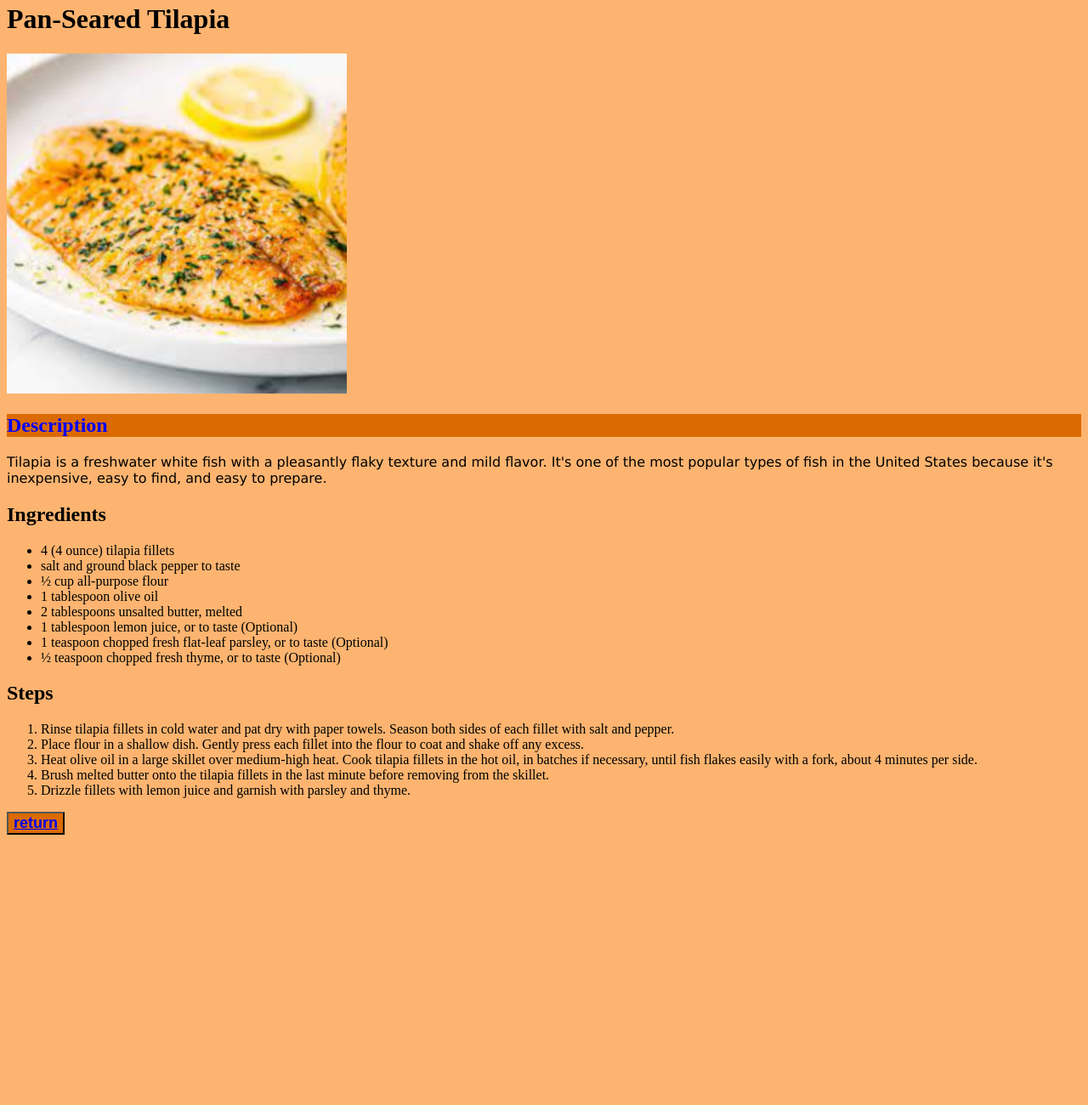
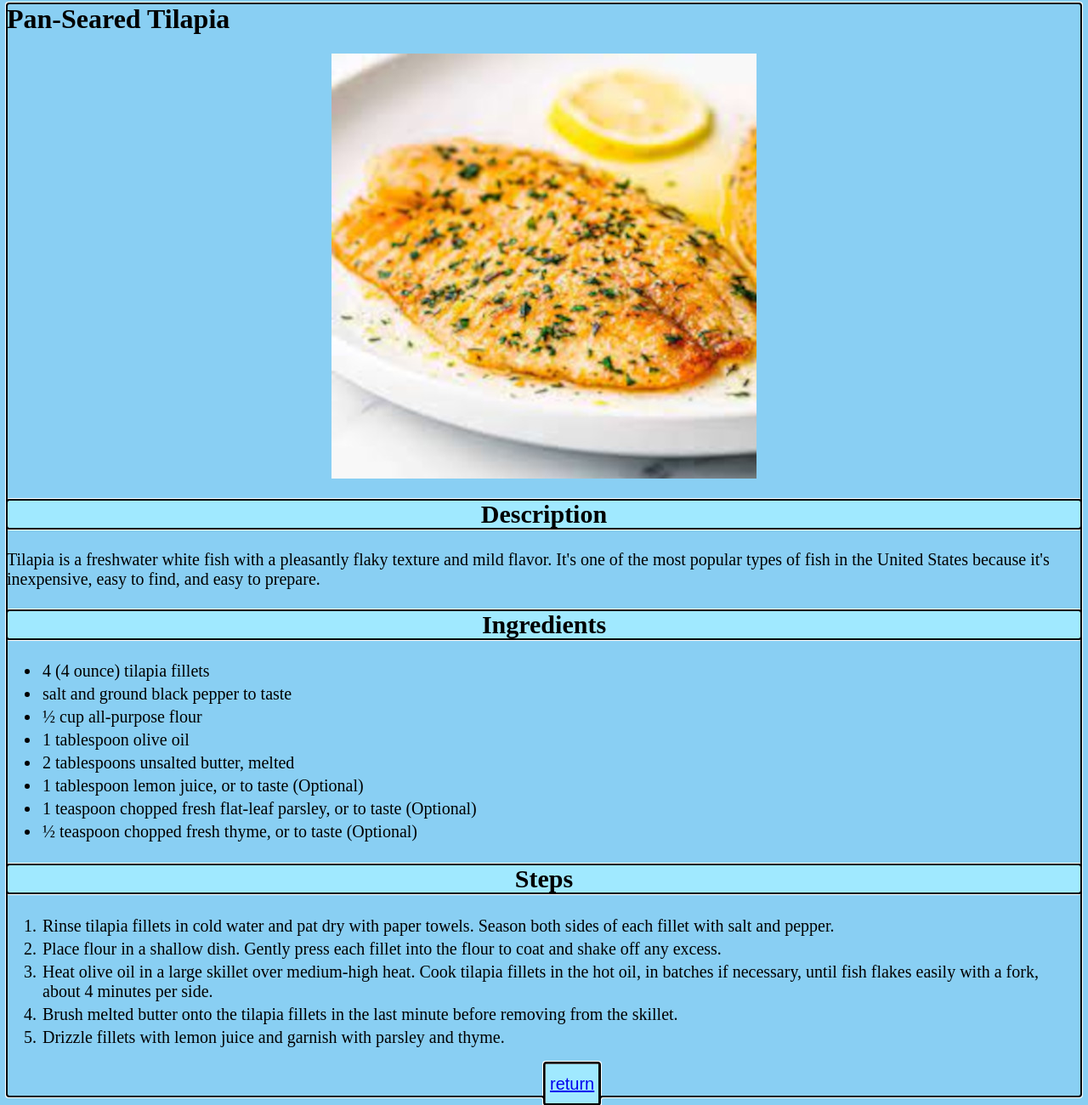
Before and after one commit to Emanuel0021/odin-recipes, a plain HTML site: page recipes/pan_seared_tilapia.html in a window 1280 px wide. Shown: the part 17-1317 px from the top of the page at 85% size. Before the commit the page ends 1007 px from the top, so only its background shows below. Drawn offline with Linux system fonts and the light colour scheme.

Commit message:
mach styles of all pages

```diff
--- a/recipes/css/beef.css
+++ b/recipes/css/beef.css
@@ -1,26 +1,52 @@
+body{
+    background-color: #89CFF3;
+    outline: auto 2px black;
+}
+/*#A0E9FF*/
+.titulo{
+    font-size: 35px;
+    text-align: center;
+    color: black;
+}
+img{
+    height: 500px;
+    width:auto;
+    margin-left: auto;
+    margin-right: auto;
+    display: block
+}
 
-body{
-    background-color: #e7e9ee;
-}
-.titulo{
-    color: blue;
-}
-.Description{
-background-color: #889ffa;
+h2{
+    outline: auto 2px black;
+    background-color: #A0E9FF;
+    font-size: 30px;
+    text-align: center;
 }
 
 p{
-    font-family: Verdana, Geneva, Tahoma, sans-serif;
-    color: blue;
-    font-size: medium;
+    font-size: 20px;
 }
-img{
-    height: auto;
-    width: 400px;
+
+li{
+    font-size: 20px;
+    padding: 2px;
+
+}
+
+.container{
+    outline: auto 1px black;
+    width: 0;
+    height: 40px;
+    margin: auto;
 }
 button{
+
+    font-size: 20px;
+    padding-left: 5px;
+    padding-right: 5px;
+    height: 50px;
+    width: auto;
+    margin: auto;
+    background-color: #A0E9FF;
     color: black;
-    font-size: large;
-    font-weight: 700;
-    background-color: #889ffa;
 }
--- a/recipes/css/brazi.css
+++ b/recipes/css/brazi.css
@@ -1,26 +1,52 @@
 body{
-    background-color: #e3e566;
+    background-color: #89CFF3;
+    outline: auto 2px black;
 }
+/*#A0E9FF*/
 .titulo{
-    color: blue;
+    font-size: 35px;
+    text-align: center;
+    color: black;
 }
-.Description{
-color:blue;
-background-color: #6f9b3c;
+img{
+    height: 500px;
+    width:auto;
+    margin-left: auto;
+    margin-right: auto;
+    display: block
+}
+
+h2{
+    outline: auto 2px black;
+    background-color: #A0E9FF;
+    font-size: 30px;
+    text-align: center;
 }
 
 p{
-    font-family: Verdana, Geneva, Tahoma, sans-serif;
-    color: black;
-    font-size: medium;
+    font-size: 20px;
 }
-img{
-    height: auto;
-    width: 400px;
+
+li{
+    font-size: 20px;
+    padding: 2px;
+
+}
+
+.container{
+    outline: auto 1px black;
+    width: 0;
+    height: 40px;
+    margin: auto;
 }
 button{
+
+    font-size: 20px;
+    padding-left: 5px;
+    padding-right: 5px;
+    height: 50px;
+    width: auto;
+    margin: auto;
+    background-color: #A0E9FF;
     color: black;
-    font-size: large;
-    font-weight: 700;
-    background-color: #6f9b3c;
 }
--- a/recipes/css/tilapia.css
+++ b/recipes/css/tilapia.css
@@ -1,23 +1,52 @@
-
 body{
-    background-color: #fdb470;
+    background-color: #89CFF3;
+    outline: auto 2px black;
 }
-p{
-    font-family: Verdana, Geneva, Tahoma, sans-serif;
-    color: rgb(0, 0, 0);
-    font-size: medium;
+/*#A0E9FF*/
+.titulo{
+    font-size: 35px;
+    text-align: center;
+    color: black;
 }
 img{
-    height: auto;
-    width: 400px;
+    height: 500px;
+    width:auto;
+    margin-left: auto;
+    margin-right: auto;
+    display: block
 }
-.Description{
-    color: blue;
-    background-color: #db6a00;
+
+h2{
+    outline: auto 2px black;
+    background-color: #A0E9FF;
+    font-size: 30px;
+    text-align: center;
+}
+
+p{
+    font-size: 20px;
+}
+
+li{
+    font-size: 20px;
+    padding: 2px;
+
+}
+
+.container{
+    outline: auto 1px black;
+    width: 0;
+    height: 40px;
+    margin: auto;
 }
 button{
+
+    font-size: 20px;
+    padding-left: 5px;
+    padding-right: 5px;
+    height: 50px;
+    width: auto;
+    margin: auto;
+    background-color: #A0E9FF;
     color: black;
-    background-color: #db6a00;
-    font-size: large;
-    font-weight: 700;
 }
--- a/recipes/pan_seared_tilapia.html
+++ b/recipes/pan_seared_tilapia.html
@@ -10,7 +10,7 @@
    <h1>Pan-Seared Tilapia</h1>
 <img src="img/tilapia1.jpeg"alt="delicious Pan-Seared Tilapia">
 
-<h2 class="Description">Description</h2>
+<h2>Description</h2>
    <p> Tilapia is a freshwater white fish with a pleasantly flaky texture and mild flavor. It's one of the most popular types of fish in the United States because it's inexpensive, easy to find, and easy to prepare.</p>
  <h2>Ingredients</h2>
    <ul>
@@ -35,7 +35,11 @@
       <li>Drizzle fillets with lemon juice and garnish with parsley and thyme.</li>
 
    </ol>
-   <button class="button"><a href="index.html" target="_self" rel="noopener noreferrer">return</a></button>
+
+   <div class="container">
+      <button class="button"><a href="index.html" target="_self" rel="noopener noreferrer">return
+      </a></button>
+  </div>
 
 </body>
 </html>
```
Also changed, not shown: recipes/Beef_stir_fry.html (+8 -4 lines), recipes/brazilian_bread.html (+9 -6 lines), recipes/css/style.css (+17 -6 lines), recipes/index.html (+3 -1 lines).
